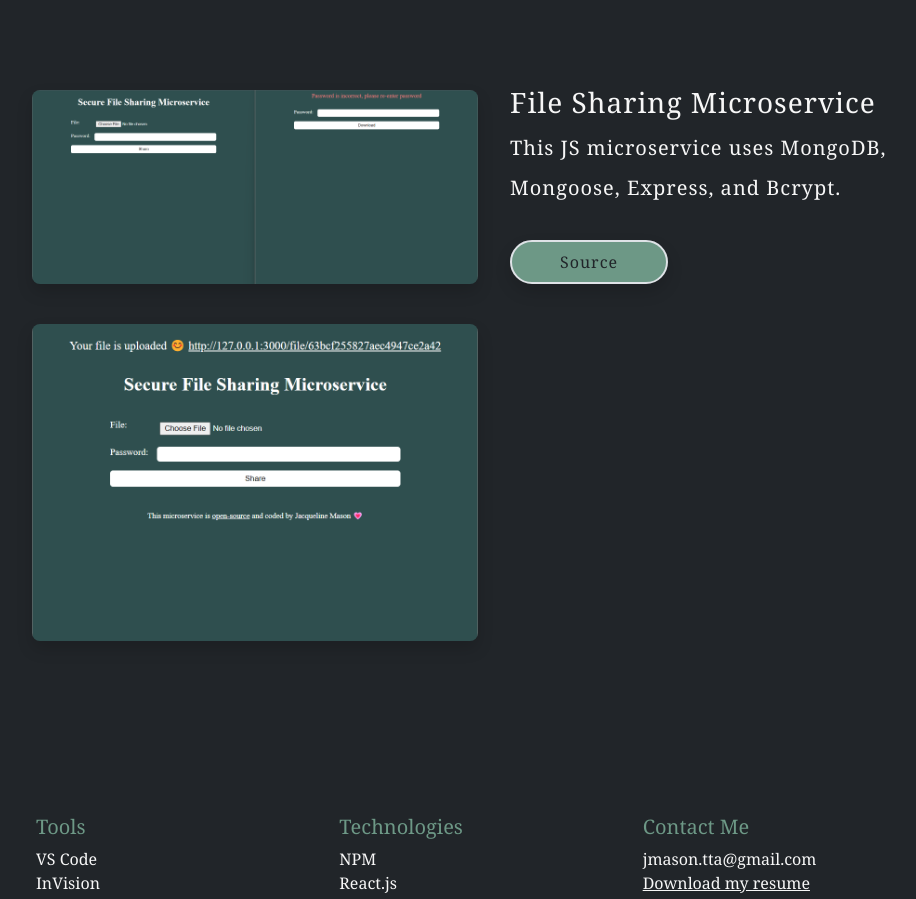
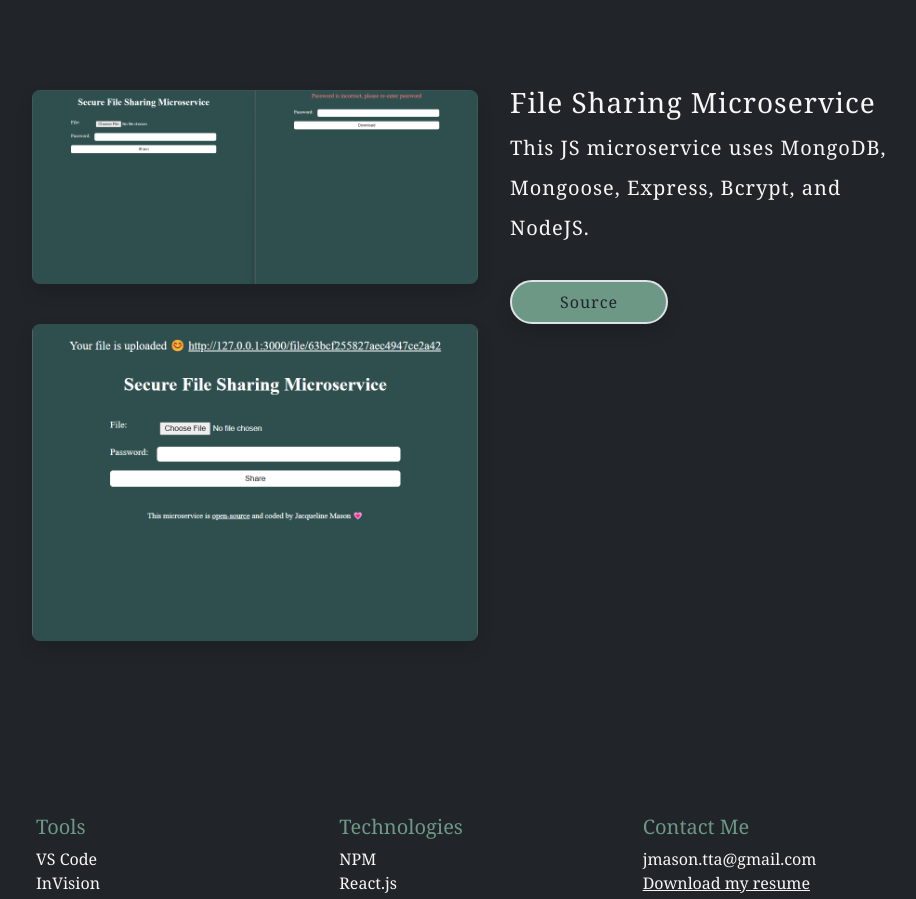
Before and after one commit to rookiebehaviour/superb-portfolio-react, a React (Create React App) app: page / in a window 1280 px wide. Shown: the part 4100-4999 px from the top of the page, without its empty margins (154-1070 px from the left). Built offline with nearby package versions, Linux system fonts and the light colour scheme.

Commit message:
Updated project description

```diff
--- a/src/Projects.js
+++ b/src/Projects.js
@@ -159,7 +159,8 @@ export default function Projects() {
           <div className="col-sm-6 p-4 projects">
             <h3>File Sharing Microservice</h3>
             <p>
-              This JS microservice uses MongoDB, Mongoose, Express, and Bcrypt.
+              This JS microservice uses MongoDB, Mongoose, Express, Bcrypt, and
+              NodeJS.
             </p>
             <div>
               <a
```
